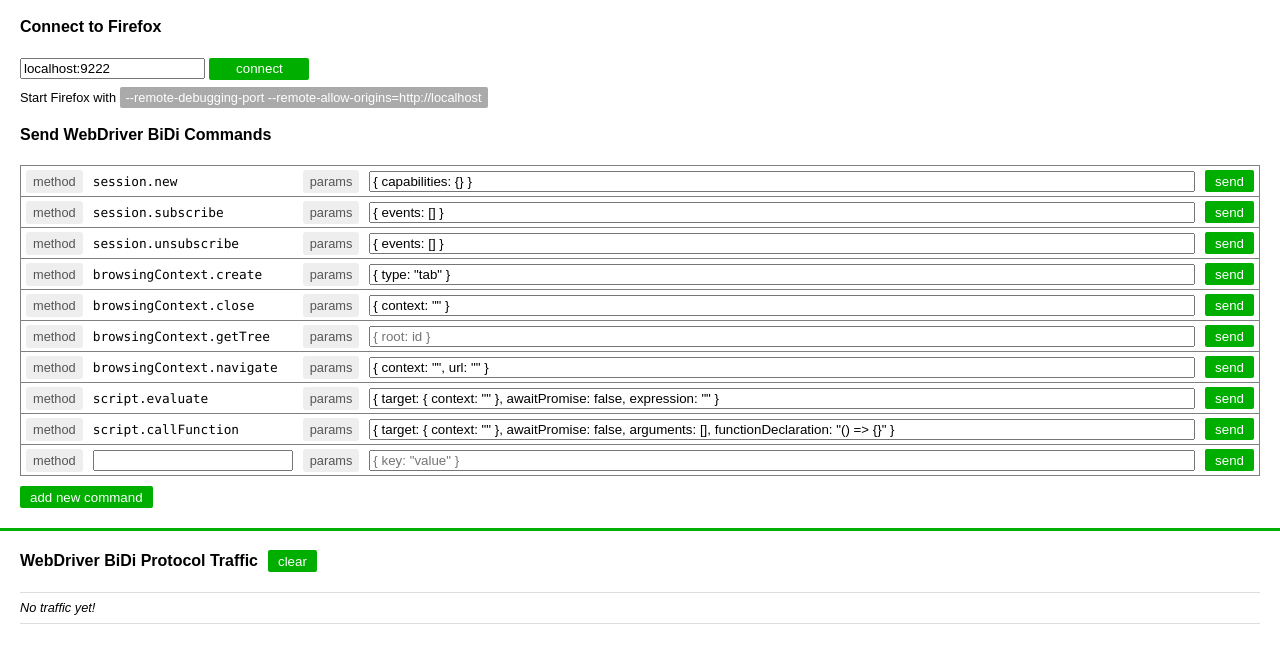
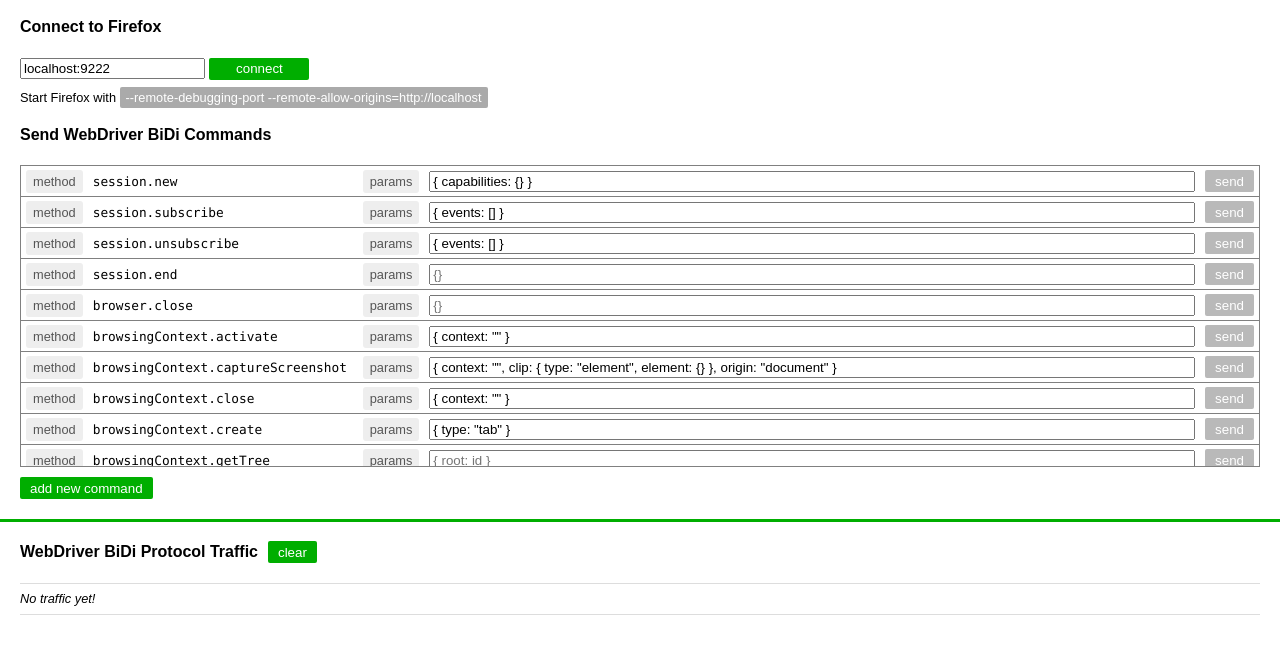
Before and after one commit to juliandescottes/bidi-web-client, a website with bundled scripts: page web/index.html in a window 1280 px wide. Shown: the part 77-740 px from the top of the page. Built offline with nearby package versions, Linux system fonts and the light colour scheme.

Commit message:
Add all new commands

```diff
--- a/web/index.html
+++ b/web/index.html
@@ -1,9 +1,9 @@
 <!DOCTYPE html>
 <html>
   <head>
-  <meta charset="utf-8">
+    <meta charset="utf-8" />
     <title>BiDi Client</title>
-  <link rel="stylesheet" type="text/css" href="style.css">
+    <link rel="stylesheet" type="text/css" href="style.css" />
   </head>
   <body class="theme-selenium">
     <h3>WebDriver BiDi Demo Client</h3>
@@ -11,29 +11,41 @@
       <div id="connection-container">
         <h4>Connect to Firefox</h4>
         <div>
-        <input type=text id=host placeholder="hostname:port" value="localhost:9222"/>
-        <button id=connect>connect</button>
+          <input
+            type="text"
+            id="host"
+            placeholder="hostname:port"
+            value="localhost:9222"
+          />
+          <button id="connect">connect</button>
         </div>
-      <div id="connection-help">Start Firefox with
-        <span id="connection-help-arguments">--remote-debugging-port --remote-allow-origins=ORIGIN_TOKEN</span>
+        <div id="connection-help">
+          Start Firefox with
+          <span id="connection-help-arguments"
+            >--remote-debugging-port --remote-allow-origins=ORIGIN_TOKEN</span
+          >
         </div>
       </div>
 
       <div id="commands-container">
         <h4>Send WebDriver BiDi Commands</h4>
+        <div id="commands-list"></div>
       </div>
       <button id="add-command-button">add new command</button>
     </div>
     <div class="separator"></div>
     <div class="wrapper">
       <div id="requests-container">
-      <div class="container-header" style="display: flex; align-items: center">
+        <div
+          class="container-header"
+          style="display: flex; align-items: center"
+        >
           <h4>WebDriver BiDi Protocol Traffic</h4>
           <button class="clear-button" data-container="requests">clear</button>
         </div>
         <div id="requests-log">
           <div class="log event" id="fake-request">
-          <span style="font-style: italic;">No traffic yet!</span>
+            <span style="font-style: italic">No traffic yet!</span>
           </div>
         </div>
       </div>
--- a/web/scripts/commands.js
+++ b/web/scripts/commands.js
@@ -10,41 +10,140 @@
   },
   "session.subscribe": {
     method: "session.subscribe",
-    placeholder: "{ events: [\"log.entryAdded\"] }",
+    placeholder: '{ events: ["log.entryAdded"] }',
     value: "{ events: [] }",
   },
   "session.unsubscribe": {
     method: "session.unsubscribe",
-    placeholder: "{ events: [\"log.entryAdded\"] }",
+    placeholder: '{ events: ["log.entryAdded"] }',
     value: "{ events: [] }",
   },
-  "browsingContext.create": {
-    method: "browsingContext.create",
-    placeholder: "{ type: \"tab\" }",
-    value: "{ type: \"tab\" }",
+  "session.end": {
+    method: "session.end",
+    placeholder: "{}",
+  },
+  "browser.close": {
+    method: "browser.close",
+    placeholder: "{}",
+  },
+  "browsingContext.activate": {
+    method: "browsingContext.activate",
+    placeholder: "{ context: id }",
+    value: '{ context: "" }',
+  },
+  "browsingContext.captureScreenshot": {
+    method: "browsingContext.captureScreenshot",
+    placeholder:
+      '{ context: id, clip: { type: "element", element: {} }, origin: "document" }',
+    value:
+      '{ context: "", clip: { type: "element", element: {} }, origin: "document" }',
   },
   "browsingContext.close": {
     method: "browsingContext.close",
     placeholder: "{ context: id }",
-    value: "{ context: \"\" }",
+    value: '{ context: "" }',
+  },
+  "browsingContext.create": {
+    method: "browsingContext.create",
+    placeholder: '{ type: "tab" }',
+    value: '{ type: "tab" }',
   },
   "browsingContext.getTree": {
     method: "browsingContext.getTree",
     placeholder: "{ root: id }",
   },
+  "browsingContext.handleUserPrompt": {
+    method: "browsingContext.handleUserPrompt",
+    placeholder: '{ context: id, accept: true, userText: "" }',
+    value: '{ context: "", accept: true, userText: "" }',
+  },
   "browsingContext.navigate": {
     method: "browsingContext.navigate",
-    placeholder: "{ context: id, url: \"http://some.url\" }",
-    value: "{ context: \"\", url: \"\" }",
+    placeholder: '{ context: id, url: "http://some.url" }',
+    value: '{ context: "", url: "" }',
+  },
+  "browsingContext.print": {
+    method: "browsingContext.print",
+    placeholder:
+      "{ context: id, background: true, margin, orientation, page, pageRanges, scale, shrinkToFit }",
+    value: '{ context: "" }',
+  },
+  "browsingContext.reload": {
+    method: "browsingContext.reload",
+    placeholder: "{ context: id }",
+    value: '{ context: "", url: "" }',
+  },
+  "browsingContext.setViewport": {
+    method: "browsingContext.setViewport",
+    placeholder: "{ context: id, viewport: { height, width } }",
+    value: '{ context: "", viewport: { height: 640, width: 480 } }',
+  },
+  "input.performActions": {
+    method: "input.performActions",
+    placeholder: "{ context: id, actions: [] }",
+    value: '{ context: "", actions: [] }',
+  },
+  "input.releaseActions": {
+    method: "input.releaseActions",
+    placeholder: "{ context: id }",
+    value: '{ context: "" }',
+  },
+  "network.addIntercept": {
+    method: "network.addIntercept",
+    placeholder:
+      '{ phases: [], urlPatterns: [{ type: "string", pattern: "http://example.com" }] }',
+    value: '{ phases: [], urlPatterns: [{ type: "string", pattern: "" }] }',
+  },
+  "network.failRequest": {
+    method: "network.failRequest",
+    placeholder: "{ request: requestId }",
+    value: '{ request: "" }',
+  },
+  "network.continueWithAuth": {
+    method: "network.continueWithAuth",
+    placeholder:
+      '{ request: requestId, action: { type: "provideCredentials", credentials: { type: "password", username: "", password: ""} } }',
+    value:
+      '{ request: "", action: { type: "provideCredentials", credentials: { type: "password", username: "", password: ""} } }',
+  },
+  "network.removeIntercept": {
+    method: "network.removeIntercept",
+    placeholder: "{ intercept: interceptId }",
+    value: '{ intercept: "" }',
+  },
+  "script.addPreloadScript": {
+    method: "script.addPreloadScript",
+    placeholder:
+      '{ arguments: [], functionDeclaration: "(arg) => console.log(arg)" }',
+    value:
+      '{ arguments: [], functionDeclaration: "(arg) => console.log(arg)" }',
+  },
+  "script.callFunction": {
+    method: "script.callFunction",
+    placeholder:
+      '{ target: { context: id }, awaitPromise: false, arguments: [{ type: "number", value: 1 }], functionDeclaration: "(arg) => console.log(arg)" }',
+    value:
+      '{ target: { context: "" }, awaitPromise: false, arguments: [], functionDeclaration: "() => {}" }',
+  },
+  "script.disown": {
+    method: "script.disown",
+    placeholder: "{ handle: id, target: { context: id } }",
+    value: '{ handle: ", target: { context: "" } }',
   },
   "script.evaluate": {
     method: "script.evaluate",
-    placeholder: "{ target: { context: id }, awaitPromise: false, expression: \"console.log(1)\" }",
-    value: "{ target: { context: \"\" }, awaitPromise: false, expression: \"\" }",
+    placeholder:
+      '{ target: { context: id }, awaitPromise: false, expression: "console.log(1)" }',
+    value: '{ target: { context: "" }, awaitPromise: false, expression: "" }',
   },
-  "script.callFunction": {
-    method: "script.callFunction",
-    placeholder: "{ target: { context: id }, awaitPromise: false, arguments: [{ type: \"number\", value: 1 }], functionDeclaration: \"(arg) => console.log(arg)\" }",
-    value: "{ target: { context: \"\" }, awaitPromise: false, arguments: [], functionDeclaration: \"() => {}\" }",
+  "script.getRealms": {
+    method: "script.getRealms",
+    placeholder: "{ context: id }",
+    value: '{ context: "" }',
+  },
+  "script.removePreloadScript": {
+    method: "script.removePreloadScript",
+    placeholder: "{ script: id }",
+    value: '{ script: "" }',
   },
 };
--- a/web/scripts/ui.js
+++ b/web/scripts/ui.js
@@ -8,35 +8,49 @@
   #app;
   #customCommandId;
   #fakeRequest;
+  #isConnected;
   #nodeBuilder;
 
   constructor(app) {
     this.#app = app;
     this.#customCommandId = 1;
     this.#fakeRequest = document.querySelector("#fake-request");
-    this.#nodeBuilder = document.createElement("div");;
+    this.#isConnected = false;
+    this.#nodeBuilder = document.createElement("div");
   }
 
   init() {
     for (const { method, placeholder, value } of Object.values(COMMANDS)) {
       const commandEl = this.#createCommandElement(method, placeholder, value);
-      document.querySelector("#commands-container").appendChild(commandEl);
+      document.querySelector("#commands-list").appendChild(commandEl);
     }
     document
-      .querySelector("#commands-container")
+      .querySelector("#commands-list")
       .appendChild(this.#createCustomCommandElement());
 
-    const helpArgumentsEl = document.getElementById("connection-help-arguments");
+    const helpArgumentsEl = document.getElementById(
+      "connection-help-arguments",
+    );
     helpArgumentsEl.textContent = helpArgumentsEl.textContent.replace(
       "ORIGIN_TOKEN",
-      window.location.origin
+      window.location.origin,
     );
 
-    document.querySelector("#add-command-button").addEventListener("click", this.#onAddCommandClick);
-    document.querySelector("#commands-container").addEventListener("click", this.#onCommandsContainerClick);
-    document.querySelector("#connect").addEventListener("click", this.#onConnectClick);
-    document.querySelector("#requests-log").addEventListener("click", this.#onRequestsLogClick);
-    document.querySelector(".clear-button").addEventListener("click", this.#onClearButtonClick);
+    document
+      .querySelector("#add-command-button")
+      .addEventListener("click", this.#onAddCommandClick);
+    document
+      .querySelector("#commands-list")
+      .addEventListener("click", this.#onCommandsContainerClick);
+    document
+      .querySelector("#connect")
+      .addEventListener("click", this.#onConnectClick);
+    document
+      .querySelector("#requests-log")
+      .addEventListener("click", this.#onRequestsLogClick);
+    document
+      .querySelector(".clear-button")
+      .addEventListener("click", this.#onClearButtonClick);
 
     this.#app.on("websocket-close", this.#onWebSocketClose);
     this.#app.on("websocket-open", this.#onWebSocketOpen);
@@ -50,13 +64,16 @@
     this.#nodeBuilder.querySelector(".log-text").textContent = JSON.stringify(
       msg,
       null,
-      "  "
+      "  ",
     );
     const container = document.querySelector("#requests-log");
     if (!container.firstChild) {
       container.appendChild(this.#nodeBuilder.firstChild);
     } else {
-      container.insertBefore(this.#nodeBuilder.firstChild, container.firstChild);
+      container.insertBefore(
+        this.#nodeBuilder.firstChild,
+        container.firstChild,
+      );
     }
   }
 
@@ -67,7 +84,7 @@
     element.innerHTML = this.#getCommandElementMarkup(
       `<span class="command-method">${method}</span>`,
       placeholder,
-      value
+      value,
     );
 
     return element;
@@ -80,7 +97,7 @@
     this.#customCommandId++;
     element.innerHTML = this.#getCommandElementMarkup(
       `<input type="text" name="method" placeholder="">`,
-      `{ key: "value" }`
+      `{ key: "value" }`,
     );
 
     return element;
@@ -95,7 +112,9 @@
              placeholder='${placeholder}'
              ${value ? "value='" + value + "'" : ""}
       >
-      <button class="command-send">send</button>`;
+      <button class="command-send" ${
+        this.#isConnected ? "" : "disabled"
+      }>send</button>`;
   }
 
   #logTemplate(type, id) {
@@ -107,19 +126,19 @@
 
   #onAddCommandClick = async () => {
     const commandEl = this.#createCustomCommandElement();
-    document.querySelector("#commands-container").appendChild(commandEl);
-  }
+    document.querySelector("#commands-list").appendChild(commandEl);
+  };
 
   #onClearButtonClick = async () => {
     const container = document.querySelector("#requests-log");
     container.innerHTML = "";
     container.appendChild(this.#fakeRequest);
-  }
+  };
 
   #onConnectClick = async () => {
     const host = document.querySelector("#host").value;
     this.#app.connectClient(host);
-  }
+  };
 
   #onCommandsContainerClick = async (e) => {
     if (
@@ -127,7 +146,8 @@
       e.target.closest(".command")
     ) {
       const commandEl = e.target.closest(".command");
-      const params = commandEl.querySelector("input[name=params]").value || "{}";
+      const params =
+        commandEl.querySelector("input[name=params]").value || "{}";
       if (commandEl.dataset.command.startsWith("CUSTOM")) {
         await this.#app.sendMessage({
           method: commandEl.querySelector("input[name=method]").value,
@@ -140,7 +160,7 @@
         });
       }
     }
-  }
+  };
 
   #onRequestsLogClick = async (e) => {
     if (!e.target.classList.contains("log-id")) {
@@ -153,25 +173,37 @@
     }
 
     requestEl.classList.toggle("expanded");
-  }
+  };
 
   #onRequestSent = async (e, data) => {
     this.#addTraffic("request", data.msg);
-  }
+  };
 
   #onWebSocketClose = () => {
+    this.#isConnected = false;
     document.querySelector("#connect").removeAttribute("disabled");
     document.querySelector("#host").removeAttribute("disabled");
+    for (const button of document.querySelectorAll("#commands-list button")) {
+      button.setAttribute("disabled", "true");
+    }
+
     document.querySelector("#connect").innerText = "connect";
+
     this.#addTraffic("ws", "WebSocket closed");
-  }
+  };
 
   #onWebSocketOpen = () => {
+    this.#isConnected = true;
     document.querySelector("#connect").setAttribute("disabled", "true");
     document.querySelector("#host").setAttribute("disabled", "true");
+    for (const button of document.querySelectorAll("#commands-list button")) {
+      button.removeAttribute("disabled");
+    }
+
     document.querySelector("#connect").innerText = "connected";
+
     this.#addTraffic("ws", "WebSocket open");
-  }
+  };
 
   #onWebSocketMessage = (eventName, data) => {
     if (data.id) {
@@ -179,5 +211,5 @@
     } else {
       this.#addTraffic("event", data);
     }
-  }
+  };
 }
--- a/web/style.css
+++ b/web/style.css
@@ -14,7 +14,8 @@
   font-family: Arial;
 }
 
-html, body {
+html,
+body {
   margin: 0;
   height: 100%;
 }
@@ -59,7 +60,7 @@
 }
 
 #connection-help span {
-  background-color: #AAA;
+  background-color: #aaa;
   color: white;
   padding: 3px 6px;
   border-radius: 2px;
@@ -69,11 +70,17 @@
   padding: 0 20px 20px 20px;
 }
 
+#commands-list {
+  height: 300px;
+  overflow: auto;
+  border: 1px solid gray;
+}
+
 .command {
   display: grid;
-  grid-template-columns: max-content 200px max-content auto max-content;
+  grid-template-columns: max-content 260px max-content auto max-content;
   column-gap: 10px;
-  border: 1px solid gray;
+  border-block: 1px solid gray;
   border-bottom-width: 0;
   height: 30px;
   align-items: center;
@@ -84,8 +91,12 @@
   background-color: rgb(242, 255, 248);
 }
 
+.command:first-child {
+  border-top-width: 0px;
+}
+
 .command:last-child {
-  border-bottom-width: 1px;
+  border-bottom-width: 0px;
 }
 
 .command-send {
@@ -100,7 +111,8 @@
   background: #eee;
 }
 
-.command-method, .command-params {
+.command-method,
+.command-params {
   font-family: monaco;
   font-size: 0.8em;
 }
@@ -188,7 +200,8 @@
   content: "▼";
 }
 
-#fake-event, #fake-request {
+#fake-event,
+#fake-request {
   grid-template-columns: auto;
 }
 
```
Lines whose indentation alone changed are shown as unchanged.
